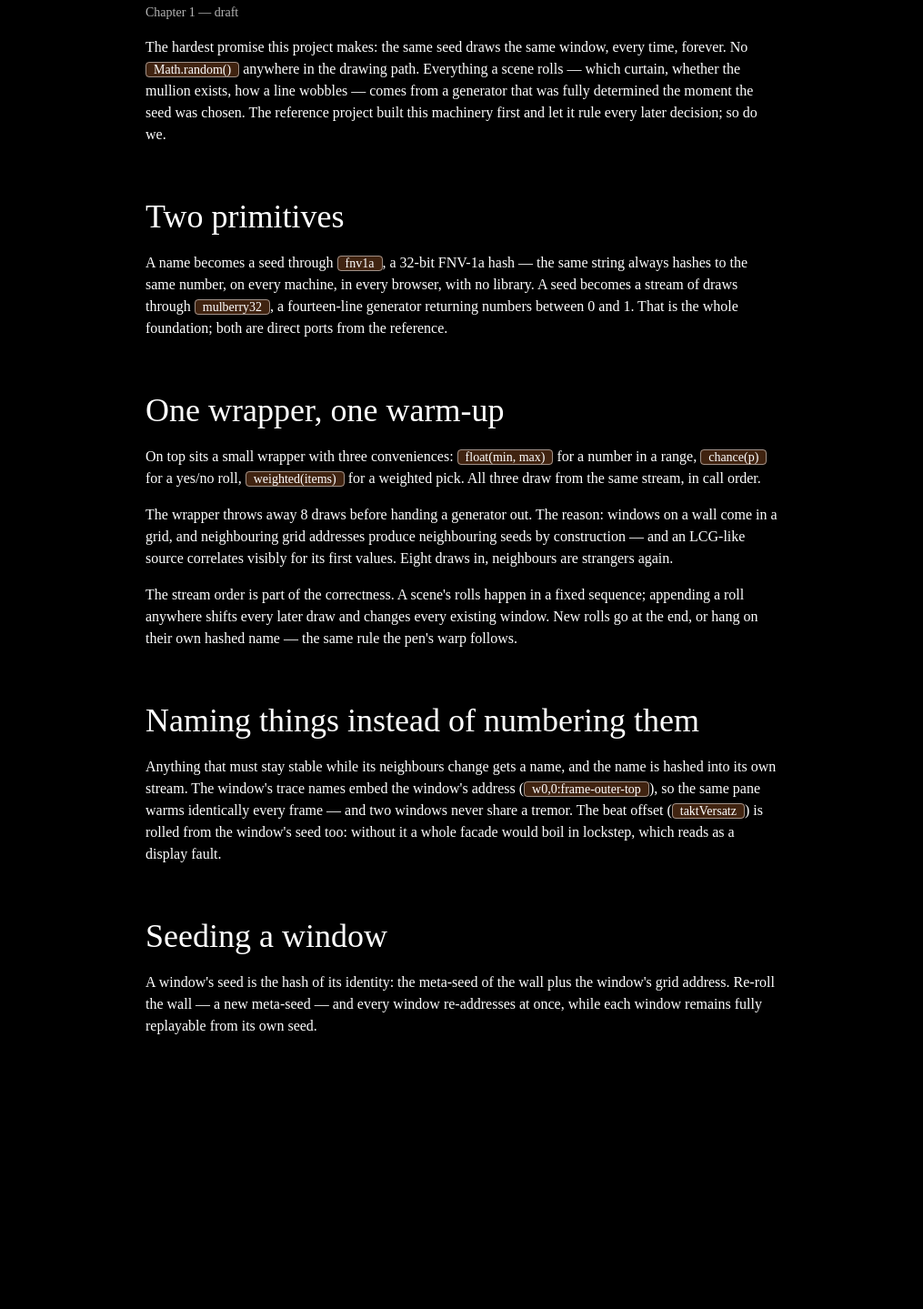
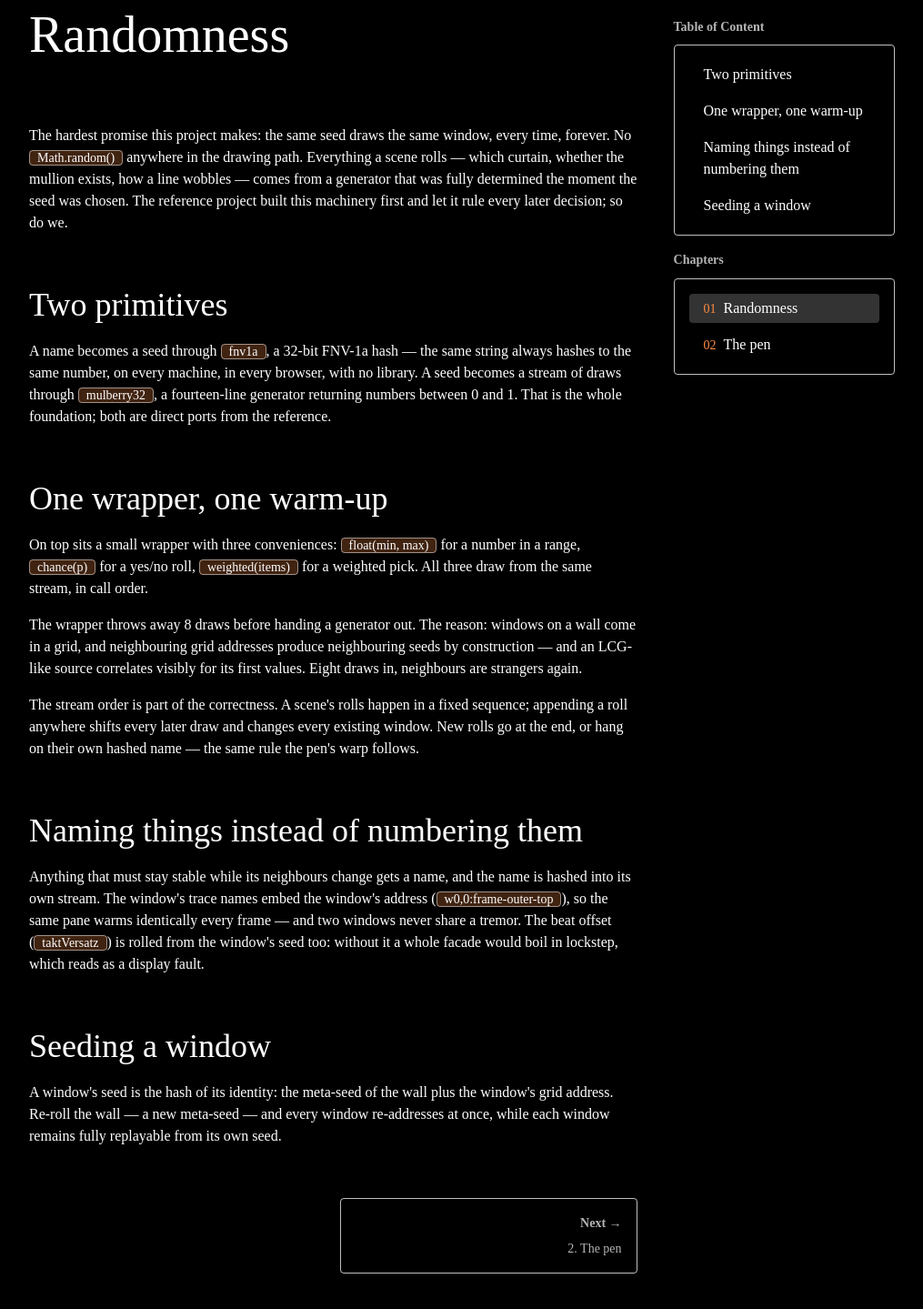
Before and after one commit to czl9707/1000-windows, an Astro site: page /docs/randomness in a window 1280 px wide. Shown: the part 117-1556 px from the top of the page at 91% size, without its empty margins (132-1147 px from the left). Before the commit the page ends 1337 px from the top, so only its background shows below. Built offline with nearby package versions, Linux system fonts and the light colour scheme; Astro itself is replaced by a stand-in of ours; some packages are replaced by stand-ins of ours; a web font is replaced by a local one.

Commit message:
Build the docs page: title, boxed nav boxes, in-view TOC highlighting
Chapter pages adopt the margin-column layout: article left, two boxed
sticky panels right ("Table of Content" and "Chapters") in the
portfolio's boxed style, plus a boxed previous/next pager pinned
left/right. Chapter titles render from frontmatter; the NN- index
numbers use the mono face.

Mechanics:
- rehype-sectionize (Astro 7 Sätteri processor via
  unified() from @astrojs/markdown-remark) wraps each heading's content
  in <section data-slug>, keeping Astro's slug ids and MDX imports at
  the tree root.
- An IntersectionObserver in TocList flags TOC rows active while their
  section crosses the viewport.
- BaseLayout gains a wide prop and its main width moves to the new
  --size-prose-max token alongside --size-margin-column; docs layout
  shares the ChapterLayout component with NavBox/NavRow for the boxed
  panels and rows.

```diff
--- a/astro.config.mjs
+++ b/astro.config.mjs
@@ -2,7 +2,12 @@
 import { defineConfig } from 'astro/config';
 import mdx from '@astrojs/mdx';
 import react from '@astrojs/react';
+import { unified } from '@astrojs/markdown-remark';
+import { rehypeSectionize } from './src/lib/markdown/rehype-sectionize.ts';
 
 export default defineConfig({
   integrations: [mdx(), react()],
+  markdown: {
+    processor: unified({ rehypePlugins: [rehypeSectionize] }),
+  },
 });
--- a/package.json
+++ b/package.json
@@ -11,6 +11,7 @@
     "astro": "astro"
   },
   "dependencies": {
+    "@astrojs/markdown-remark": "^7.3.5",
     "@astrojs/mdx": "^8.1.2",
     "@astrojs/react": "^7.1.2",
     "@fontsource-variable/geist": "^5.3.0",
@@ -26,6 +27,8 @@
     "@csstools/postcss-global-data": "^4.0.0",
     "@types/react": "^19.3.0",
     "@types/react-dom": "^19.3.0",
+    "github-slugger": "^2.0.0",
+    "hast-util-to-string": "^3.0.1",
     "postcss-custom-media": "^12.0.3",
     "postcss-custom-properties": "^15.0.4",
     "typescript": "^5.9.3"
--- /dev/null
+++ b/src/components/docs/ChapterLayout.astro
@@ -0,0 +1,77 @@
+---
+// Docs chapter layout: article left, boxed navigation panels right —
+// "Table of Content" and "Chapters", in the portfolio's boxed style.
+import Typography from '@/components/ui/Typography.astro';
+import ChapterList from './ChapterList.astro';
+import Pager from './Pager.astro';
+import TocList from './TocList.astro';
+import type { ChapterLayoutProps } from './types';
+
+const props = Astro.props as ChapterLayoutProps;
+---
+
+<div class="Grid">
+  <article class="Article">
+    <Typography as="h1" variant="h2">{props.chapter.title}</Typography>
+    <div class="ChapterProse">
+      <slot />
+    </div>
+    <Pager prev={props.prev} next={props.next} />
+  </article>
+  <aside class="SidePanel">
+    <TocList headings={props.headings} />
+    <div class="Gap"/>
+    <ChapterList chapters={props.chapters} chapter={props.chapter} />
+  </aside>
+</div>
+
+<style>
+  .Grid {
+    display: grid;
+    grid-template-columns: repeat(7, minmax(0, 1fr));
+    gap: var(--spacing-component);
+    align-items: start;
+    justify-items: start;
+    width: 100%;
+    max-width: var(--breakpoint-md);
+    margin: 0 auto;
+    padding-inline: var(--spacing-group);
+    box-sizing: border-box;
+  }
+
+  .ChapterProse {
+    margin-top: var(--spacing-group);
+  }
+
+  .Gap {
+    height: var(--spacing-paragraph);
+  }
+
+  .Article {
+    grid-column: span 5 / span 5;
+    width: 100%;
+  }
+
+  .SidePanel {
+    grid-column: span 2 / span 2;
+    position: sticky;
+    top: calc(var(--size-header-height) + var(--spacing-component));
+    max-height: calc(100vh - var(--size-header-height) - var(--spacing-component));
+    width: 100%;
+    display: flex;
+    flex-direction: column;
+    align-items: flex-start;
+  }
+
+  @media (--smaller-than-md) {
+    .SidePanel {
+      display: none;
+    }
+    .Grid {
+      grid-template-columns: repeat(5, minmax(0, 1fr));
+    }
+    .Article {
+      grid-column: span 5 / span 5;
+    }
+  }
+</style>
--- /dev/null
+++ b/src/components/docs/ChapterList.astro
@@ -0,0 +1,42 @@
+---
+import Typography from '@/components/ui/Typography.astro';
+import NavBox from './NavBox.astro';
+import NavRow from './NavRow.astro';
+import type { ChapterItem } from './types';
+
+interface Props {
+  chapters: ChapterItem[];
+  chapter: ChapterItem;
+}
+
+const { chapters, chapter } = Astro.props;
+---
+
+<NavBox label="Chapters">
+  {
+    chapters.map((c) => (
+      <NavRow href={`/docs/${c.slug}`} active={c.slug === chapter.slug}>
+        <span class="Row">
+          <span class="Num">{String(c.number).padStart(2, "0")}</span>
+          <Typography as="span" variant="body1">{c.title}</Typography>
+        </span>
+      </NavRow>
+    ))
+  }
+</NavBox>
+
+<style>
+  .Row {
+    display: flex;
+    align-items: baseline;
+    gap: calc(var(--spacing-paragraph) / 2);
+  }
+
+  .Num {
+    font-family: var(--typography-code-fontFamily);
+    font-weight: var(--typography-code-fontWeight);
+    font-size: var(--typography-code-fontSize);
+    line-height: var(--typography-code-lineHeight);
+    color: rgb(var(--color-accent-foreground));
+  }
+</style>
--- /dev/null
+++ b/src/components/docs/NavBox.astro
@@ -0,0 +1,43 @@
+---
+import Typography from '@/components/ui/Typography.astro';
+
+interface Props {
+  label: string;
+}
+
+const { label } = Astro.props;
+---
+
+<section class="Panel">
+  <Typography as="p" variant="button" color="secondary">{label}</Typography>
+  <div class="BoxContainer">
+    <slot />
+  </div>
+</section>
+
+<style>
+  .Panel {
+    display: flex;
+    flex-direction: column;
+    gap: calc(var(--spacing-paragraph) / 2);
+    width: 100%;
+    min-width: 0;
+  }
+
+  .BoxContainer {
+    border-radius: var(--size-border-radius);
+    display: flex;
+    flex-direction: column;
+    border: var(--border);
+    padding: var(--spacing-paragraph);
+    flex: 0 1 content;
+    gap: 0.5rem;
+    width: 100%;
+    box-sizing: border-box;
+
+    overflow-y: scroll;
+    &::-webkit-scrollbar {
+      display: none;
+    }
+  }
+</style>
--- /dev/null
+++ b/src/components/docs/NavRow.astro
@@ -0,0 +1,31 @@
+---
+interface Props {
+  href: string;
+  active?: boolean;
+  depth?: number;
+}
+
+const { href, active = false, depth = 0 } = Astro.props;
+---
+
+<a href={href} class="NavRow" data-active={active} style={{ "--category-depth": depth }}>
+  <slot />
+</a>
+
+<style>
+  .NavRow {
+    padding: 0.25rem var(--spacing-paragraph) 0.25rem
+      calc(var(--category-depth) * 1.5rem + var(--spacing-paragraph));
+    background-color: transparent;
+    border-radius: var(--size-border-radius);
+    transition: background-color var(--transition-short);
+  }
+
+  .NavRow[data-active="true"] {
+    background-color: rgb(var(--color-primary-foreground) / 20%);
+  }
+
+  .NavRow[data-active="false"]:hover {
+    background-color: rgb(var(--color-primary-foreground) / 10%);
+  }
+</style>
--- /dev/null
+++ b/src/components/docs/Pager.astro
@@ -0,0 +1,78 @@
+---
+import type { ChapterItem } from './types';
+
+interface Props {
+  prev?: ChapterItem;
+  next?: ChapterItem;
+}
+
+const { prev, next } = Astro.props;
+---
+
+{
+  (prev || next) && (
+    <nav class="Pager" aria-label="Chapter navigation">
+      {prev && (
+        <a class="PageLink" href={`/docs/${prev.slug}`}>
+          <span class="Direction">← Previous</span>
+          <span class="Name">
+            {prev.number}. {prev.title}
+          </span>
+        </a>
+      )}
+      {next && (
+        <a class="PageLink Next" href={`/docs/${next.slug}`}>
+          <span class="Direction">Next →</span>
+          <span class="Name">
+            {next.number}. {next.title}
+          </span>
+        </a>
+      )}
+    </nav>
+  )
+}
+
+<style>
+  .Pager {
+    display: grid;
+    grid-template-columns: repeat(2, minmax(0, 1fr));
+    gap: var(--spacing-paragraph);
+    margin-top: var(--spacing-component);
+  }
+
+  .PageLink {
+    grid-column: 1;
+    display: flex;
+    flex-direction: column;
+    gap: calc(var(--spacing-paragraph) / 3);
+    border: var(--border);
+    border-radius: var(--size-border-radius);
+    padding: var(--spacing-paragraph);
+    color: rgb(var(--color-secondary-foreground));
+    transition: color var(--transition-short), border-color var(--transition-short);
+  }
+
+  .PageLink.Next {
+    grid-column: 2;
+    text-align: right;
+  }
+
+  .PageLink:hover {
+    color: rgb(var(--color-accent-foreground));
+    border-color: rgb(var(--color-primary-foreground) / 50%);
+  }
+
+  .Direction {
+    font-family: var(--typography-button-fontFamily);
+    font-weight: var(--typography-button-fontWeight);
+    font-size: var(--typography-button-fontSize);
+    line-height: var(--typography-button-lineHeight);
+  }
+
+  .Name {
+    font-family: var(--typography-body2-fontFamily);
+    font-weight: var(--typography-body2-fontWeight);
+    font-size: var(--typography-body2-fontSize);
+    line-height: var(--typography-body2-lineHeight);
+  }
+</style>
--- /dev/null
+++ b/src/components/docs/TocList.astro
@@ -0,0 +1,54 @@
+---
+import Typography from '@/components/ui/Typography.astro';
+import NavBox from './NavBox.astro';
+import NavRow from './NavRow.astro';
+import type { TocHeading } from './types';
+
+interface Props {
+  headings: TocHeading[];
+}
+
+const { headings } = Astro.props;
+---
+
+<NavBox label="Table of Content">
+  {
+    headings.map((h) => (
+      <NavRow href={`#${h.slug}`} depth={h.depth}>
+        <Typography variant="body1">{h.text}</Typography>
+      </NavRow>
+    ))
+  }
+</NavBox>
+
+<script>
+  // rehype-sectionize wraps every heading's content in <section data-slug>;
+  // this observer flags a TOC row active while its section crosses the
+  // viewport.
+  const slugToRows = new Map<string, HTMLAnchorElement[]>();
+  for (const row of document.querySelectorAll<HTMLAnchorElement>(
+    '.BoxContainer a[href^="#"]'
+  )) {
+    const slug = decodeURIComponent(row.hash.slice(1));
+    const rows = slugToRows.get(slug) ?? [];
+    rows.push(row);
+    slugToRows.set(slug, rows);
+  }
+
+  const observer = new IntersectionObserver(
+    (entries) => {
+      for (const entry of entries) {
+        const slug = (entry.target as HTMLElement).dataset.slug;
+        if (!slug) continue;
+        for (const row of slugToRows.get(slug) ?? []) {
+          row.setAttribute("data-active", entry.isIntersecting ? "true" : "false");
+        }
+      }
+    },
+    { threshold: 0.01 }
+  );
+
+  for (const section of document.querySelectorAll<HTMLElement>("section[data-slug]")) {
+    observer.observe(section);
+  }
+</script>
--- /dev/null
+++ b/src/components/docs/types.ts
@@ -0,0 +1,20 @@
+export interface ChapterItem {
+  slug: string;
+  number: number;
+  title: string;
+  status: string;
+}
+
+export interface TocHeading {
+  slug: string;
+  text: string;
+  depth: number;
+}
+
+export interface ChapterLayoutProps {
+  chapters: ChapterItem[];
+  chapter: ChapterItem;
+  headings: TocHeading[];
+  prev?: ChapterItem;
+  next?: ChapterItem;
+}
--- a/src/components/layouts/BaseLayout.astro
+++ b/src/components/layouts/BaseLayout.astro
@@ -12,9 +12,11 @@ interface Props {
   frontmatter?: {
     title?: string;
   };
+  /** Full-bleed main: the page lays itself out (docs shell, sidebars). */
+  wide?: boolean;
 }
 
-const { title, description, frontmatter } = Astro.props;
+const { title, description, frontmatter, wide = false } = Astro.props;
 const pageTitle = title ?? frontmatter?.title ?? SITE_TITLE;
 const fullTitle =
   pageTitle === SITE_TITLE ? SITE_TITLE : `${pageTitle} — ${SITE_TITLE}`;
@@ -38,7 +40,7 @@ const descriptionText =
       document.body.setAttribute("data-theme", theme);
     </script>
     <Header siteTitle={SITE_TITLE} />
-    <main>
+    <main class:list={{ Wide: wide }}>
       <slot />
     </main>
   </body>
@@ -46,12 +48,18 @@ const descriptionText =
 
 <style>
   main {
-    max-width: 46rem;
+    max-width: var(--size-prose-max);
     margin: 0 auto;
     padding: calc(var(--size-header-height) + 1.5rem) 1.25rem 4rem;
     min-height: 100vh;
     box-sizing: border-box;
     isolation: isolate;
+  }
+
+  main.Wide {
+    max-width: none;
+    padding-left: 0;
+    padding-right: 0;
   }
 
   body {
--- /dev/null
+++ b/src/lib/markdown/rehype-sectionize.ts
@@ -0,0 +1,60 @@
+import type * as Hast from 'hast';
+import { toString as htmlToString } from 'hast-util-to-string';
+import GithubSlugger from 'github-slugger';
+
+/**
+ * Wraps each heading and the content under it in a
+ * `<section data-slug="…">`, so the TOC can observe sections crossing the
+ * viewport (see components/docs/TocList.astro). The heading keeps the slug
+ * id Astro's pipeline gives it; the section's data-slug matches that id.
+ */
+export function rehypeSectionize() {
+  return function (tree: Hast.Root) {
+    const slugger = new GithubSlugger();
+    const sections: Hast.Content[] = [];
+
+    for (const child of tree.children) {
+      const childType = (child as { type: string }).type;
+      // MDX constructs must stay at the tree root or the compiler loses the
+      // imports and expressions they carry.
+      if (childType === 'mdxjsEsm' || childType === 'mdxFlowExpression') {
+        sections.push(child as Hast.Content);
+      } else if (child.type === 'element' && child.tagName === 'section') {
+        sections.push(child);
+      } else if (child.type === 'element' && child.tagName.match(/^h[1-6]$/)) {
+        child.properties = child.properties ?? {};
+        const slug =
+          typeof child.properties.id === 'string'
+            ? child.properties.id
+            : slugger.slug(htmlToString(child));
+        child.properties.id = slug;
+        sections.push({
+          type: 'element',
+          tagName: 'section',
+          properties: { 'data-slug': slug },
+          children: [child],
+        });
+      } else if (sections.length === 0) {
+        sections.push({
+          type: 'element',
+          tagName: 'section',
+          properties: {},
+          children: [child as Hast.ElementContent],
+        });
+      } else {
+        const current = sections[sections.length - 1];
+        if (current.type === 'element') current.children.push(child as Hast.ElementContent);
+        else
+          sections.push({
+            type: 'element',
+            tagName: 'section',
+            properties: {},
+            children: [child as Hast.ElementContent],
+          });
+      }
+    }
+
+    tree.children = sections;
+    return tree;
+  };
+}
--- a/src/pages/docs/[...slug].astro
+++ b/src/pages/docs/[...slug].astro
@@ -1,7 +1,8 @@
 ---
 import { getCollection, render } from 'astro:content';
 import BaseLayout from '@/components/layouts/BaseLayout.astro';
-import Typography from '@/components/ui/Typography.astro';
+import ChapterLayout from '@/components/docs/ChapterLayout.astro';
+import type { ChapterItem, ChapterLayoutProps, TocHeading } from '@/components/docs/types';
 import { chapterNumber, chapterSlug } from '@/lib/chapters';
 
 export async function getStaticPaths() {
@@ -13,16 +14,39 @@ export async function getStaticPaths() {
 }
 
 const { chapter } = Astro.props;
-const { Content } = await render(chapter);
+const { Content, headings } = await render(chapter);
+
+const all = (await getCollection('chapters')).toSorted(
+  (a, b) => chapterNumber(a.id) - chapterNumber(b.id),
+);
+const items: ChapterItem[] = all.map((c) => ({
+  slug: chapterSlug(c.id),
+  number: chapterNumber(c.id),
+  title: c.data.title,
+  status: c.data.status,
+}));
+const index = items.findIndex((i) => i.slug === chapterSlug(chapter.id));
+const current = items[index];
+if (!current) throw new Error(`docs page: chapter "${chapter.id}" not in collection`);
+
+const depths = [...new Set(headings.map((h) => h.depth))].sort((a, b) => a - b);
+const props: ChapterLayoutProps = {
+  chapters: items,
+  chapter: current,
+  headings: headings.map((h) => ({
+    slug: h.slug,
+    text: h.text,
+    depth: depths.indexOf(h.depth),
+  })),
+  prev: index > 0 ? items[index - 1] : undefined,
+  next: index < items.length - 1 ? items[index + 1] : undefined,
+};
 ---
 
-<BaseLayout title={chapter.data.title}>
-  <div class="ChapterProse">
-    <Typography variant="body2" color="secondary">
-      Chapter {chapterNumber(chapter.id)} — {chapter.data.status}
-    </Typography>
+<BaseLayout title={chapter.data.title} wide>
+  <ChapterLayout {...props}>
     <Content />
-  </div>
+  </ChapterLayout>
 </BaseLayout>
 
 <style is:global>
@@ -46,12 +70,6 @@ const { Content } = await render(chapter);
     line-height: var(--typography-h5-lineHeight);
     padding-top: var(--spacing-component);
     padding-bottom: var(--spacing-paragraph);
-  }
-
-  .ChapterProse > * + h1,
-  .ChapterProse > * + h2,
-  .ChapterProse > * + h3 {
-    padding-top: var(--spacing-component);
   }
 
   .ChapterProse p,
--- a/src/styles/global.css
+++ b/src/styles/global.css
@@ -83,6 +83,8 @@ body {
 
     --size-border-radius: .25rem;
     --size-header-height: 4.5rem;
+    --size-margin-column: 14rem;
+    --size-prose-max: 46rem;
     @media(--larger-than-xs) {
         --size-header-height: 6rem;
     }
```
Also changed, not shown: 1 other file.
